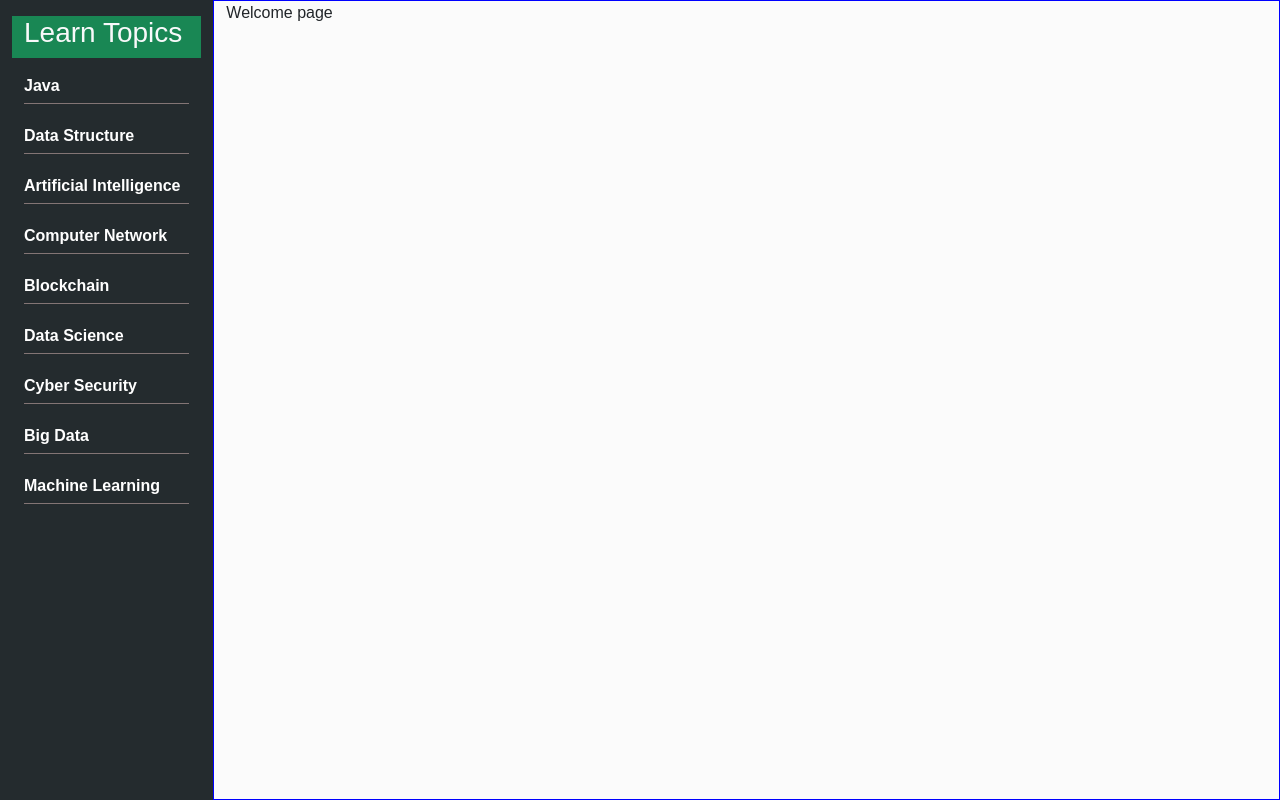
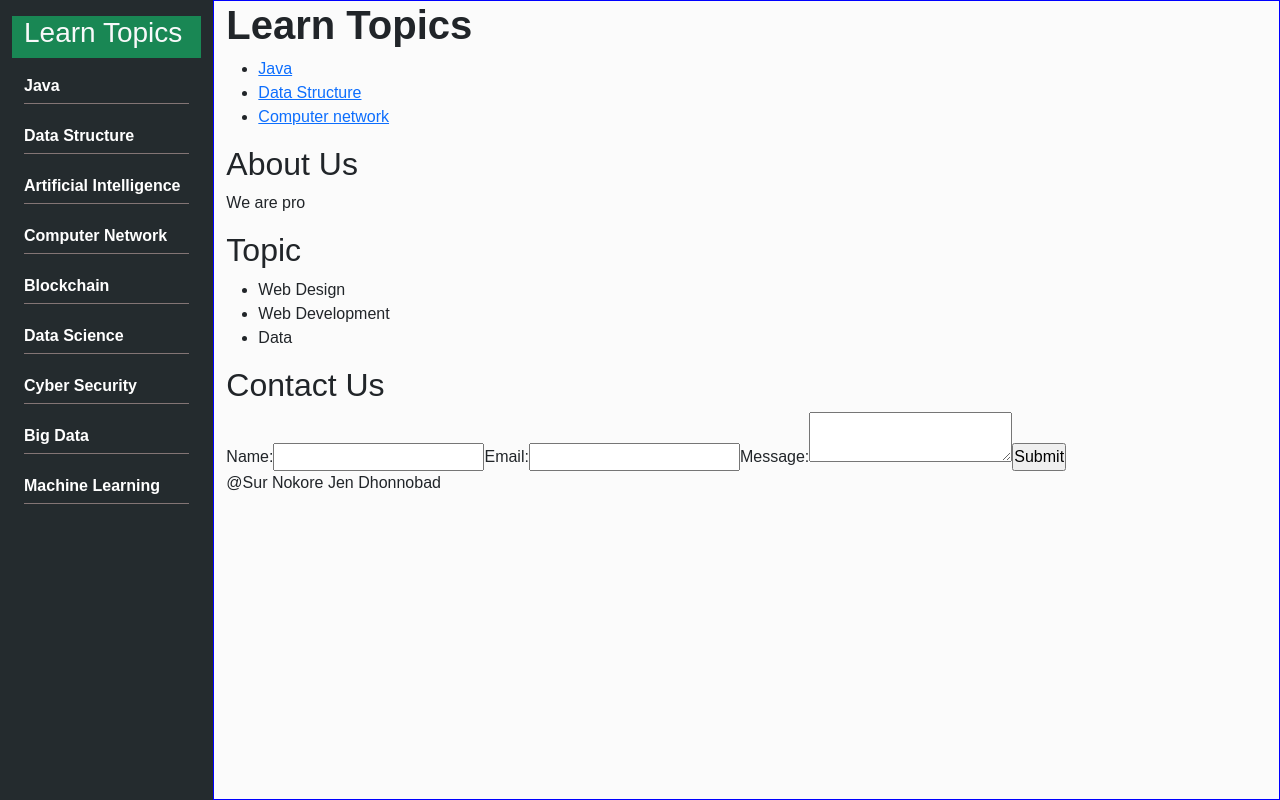
Before and after one commit to homen19/Lerantopic, a React (Create React App) app: page / in a window 1280 px wide. Built offline with nearby package versions, Linux system fonts and the light colour scheme.

Commit message:
Landing page

```diff
--- a/src/Pages/Welcome/Welcome.js
+++ b/src/Pages/Welcome/Welcome.js
@@ -2,6 +2,49 @@ import React from 'react'
 import './Welcome.css';
 export const Welcome = () => {
   return (
-    <div>Welcome page</div>
+   <>
+     <div class="body">
+    <header>
+      <h1>Learn Topics</h1>
+      <h2></h2>
+    </header>
+    <nav>
+      <ul>
+        <li><a href="#about">Java</a></li>
+        <li><a href="#services">Data Structure</a></li>
+        <li><a href="#contact">Computer network</a></li>
+      </ul>
+    </nav>
+    <main>
+      <section id="about">
+        <h2>About Us</h2>
+        <p>We are pro</p>
+      </section>
+      <section id="services">
+        <h2>Topic</h2>
+        <ul>
+          <li>Web Design</li>
+          <li>Web Development</li>
+          <li>Data</li>
+        </ul>
+      </section>
+      <section id="contact">
+        <h2>Contact Us</h2>
+        <form>
+          <label for="name">Name:</label>
+          <input type="text" id="name" name="name"/>
+          <label for="email">Email:</label>
+          <input type="email" id="email" name="email"/>
+          <label for="message">Message:</label>
+          <textarea id="message" name="message"></textarea>
+          <input type="submit" value="Submit"/>
+        </form>
+      </section>
+    </main>
+    <footer>
+      <p>@Sur Nokore Jen Dhonnobad</p>
+    </footer>
+  </div>
+    </>
   )
 }
```
